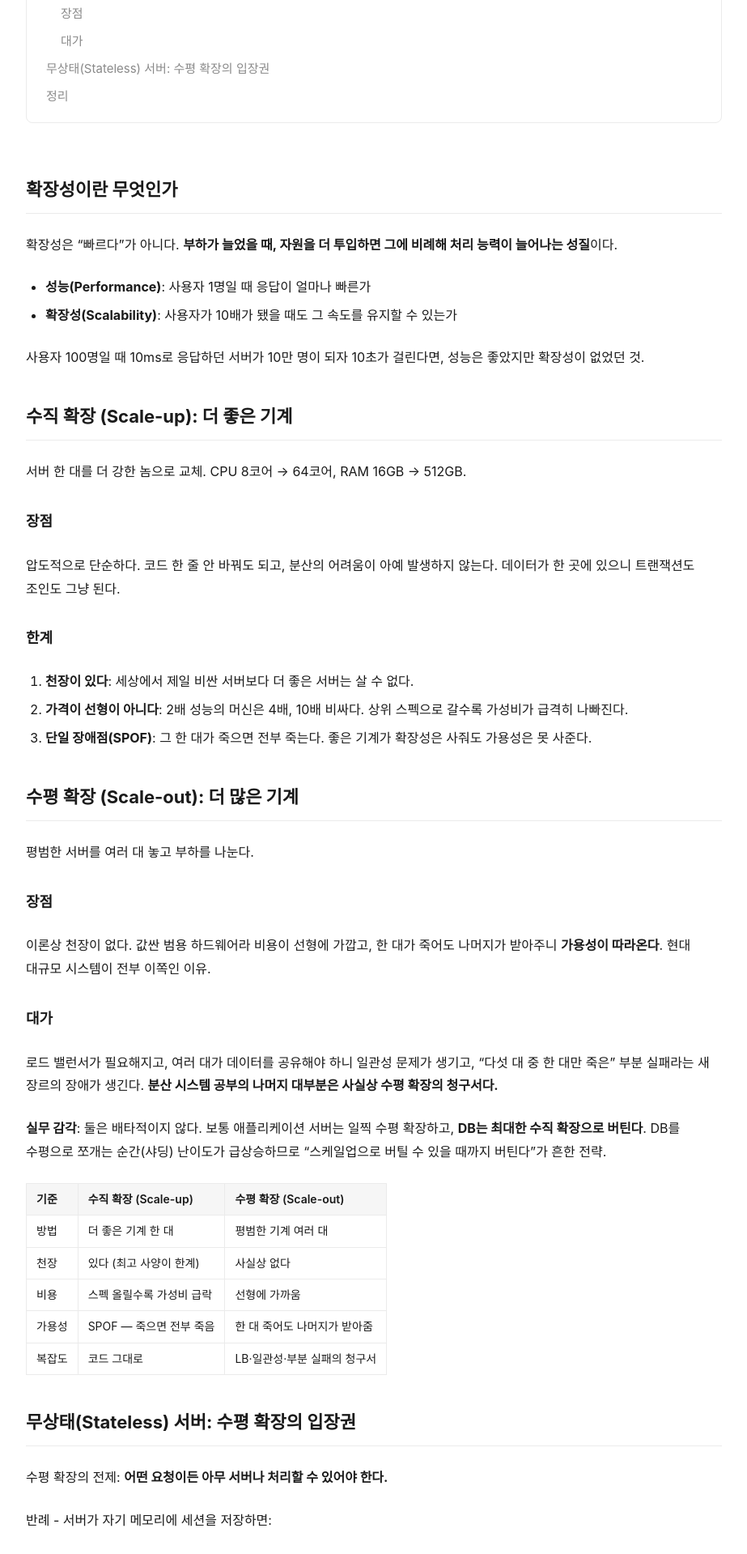
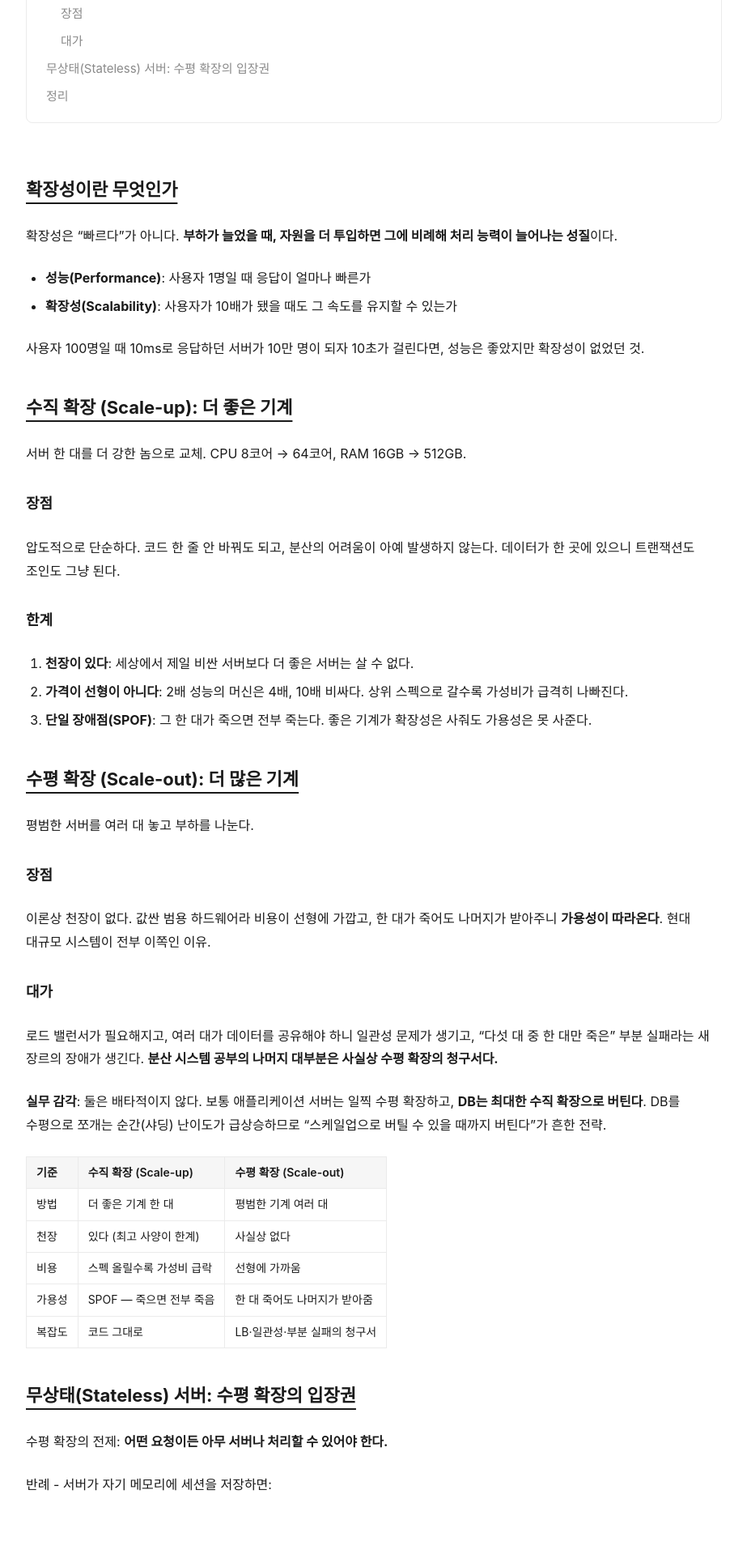
Before and after one commit to ppaangss/ppaangss.github.io, a Jekyll site: the page built from _posts/2026-09-26-scalability.md, in a window 1280 px wide. Shown: the part 522-2441 px from the top of the page at 81% size, without its empty margins (178-1101 px from the left). Built offline with Jekyll 4.4.1, drawn with Linux system fonts in a browser that asks for light colours; some web fonts are replaced.

Commit message:
style: h2 구분선 대신 텍스트 밑줄로 변경

```diff
--- a/assets/css/main.css
+++ b/assets/css/main.css
@@ -358,10 +358,11 @@ main { flex: 1; }
 .post-body h1,
 .post-body h2 {
   padding-top: 16px;
-  padding-bottom: 10px;
-  border-bottom: 1px solid var(--border);
   font-size: 22px;
   font-weight: 700;
+  text-decoration: underline;
+  text-decoration-thickness: 1.5px;
+  text-underline-offset: 8px;
 }
 
 .post-body h3 {
```
